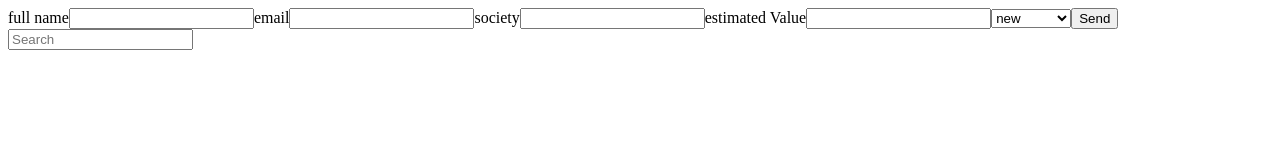
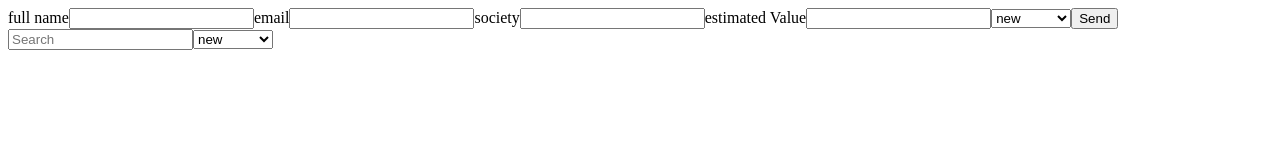
Before and after one commit to AdnaneBc/leadFlow, a React (Vite) app: page / in a window 1280 px wide. Shown: the top 160 px of the page. Built offline with nearby package versions, Linux system fonts and the light colour scheme.

Commit message:
add filter by status

```diff
--- a/src/App.tsx
+++ b/src/App.tsx
@@ -2,7 +2,7 @@ import { useState, type ChangeEvent, type SubmitEvent } from "react";
 import "./App.css";
 import type { LeadType, LeadUpdates } from "./types/lead";
 import Lead from "./components/Lead";
-import { searchLeads } from "./components/leads-util";
+import { getLeadByStatus, searchLeads } from "./components/leads-util";
 
 function App() {
   const [leads, setLeads] = useState<LeadType[]>([]);
@@ -52,6 +52,10 @@ function App() {
     setLeads((leads) => [...leads, newLead]);
 
     e.currentTarget.reset();
+  }
+
+  function changeFilterHandler(e: ChangeEvent<HTMLSelectElement>) {
+    getLeadByStatus(currentLeads, e.target.value);
   }
 
   function deleteLead(id: number) {
@@ -104,6 +108,13 @@ function App() {
           placeholder="Search"
           onChange={handleChange}
         />
+        <select name="filter" id="filter" onChange={changeFilterHandler}>
+          <option value="new">new</option>
+          <option value="contacted">contacted</option>
+          <option value="qualified">qualified</option>
+          <option value="won">won</option>
+          <option value="lost">lost</option>
+        </select>
       </form>
       <ul>
         {currentLeads.map((lead) => (
--- a/src/components/leads-util.ts
+++ b/src/components/leads-util.ts
@@ -56,3 +56,7 @@ export function updateLead(
     return lead;
   });
 }
+
+export function getLeadByStatus(leads: LeadType[], status: string) {
+  return leads.filter((lead) => lead.status === status);
+}
```
